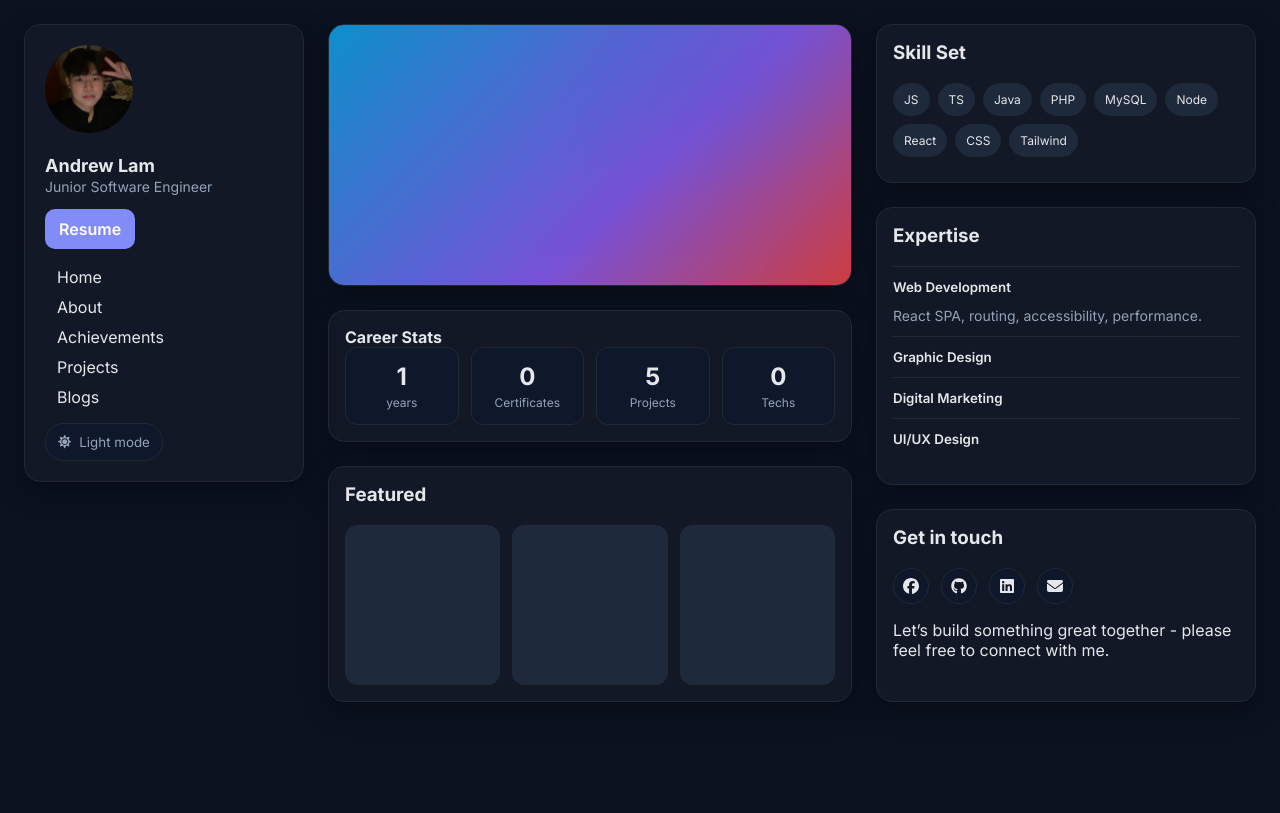
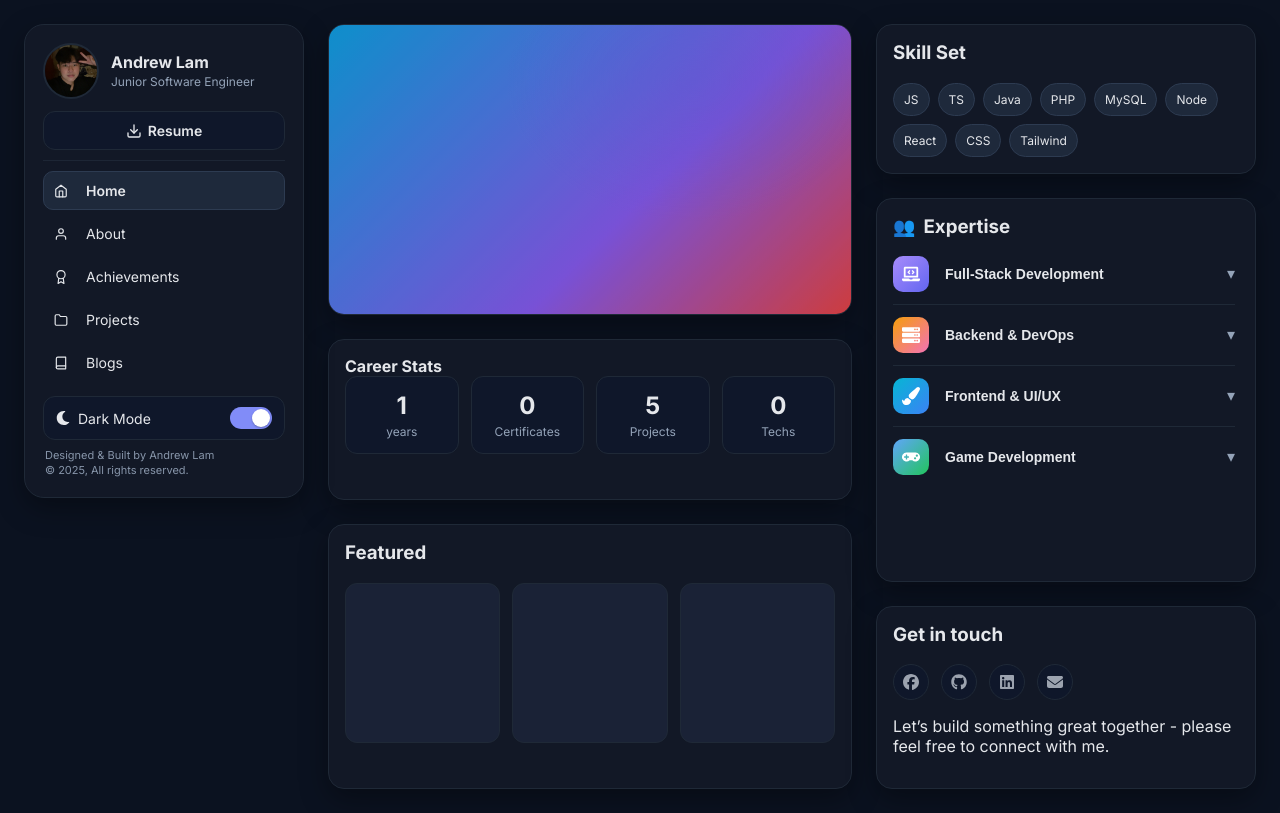
Before and after one commit to AndrewLam288/Andrew-Lam-Portfolio-Ver2, a React (Vite) app in the folder my-portfolio/: page / in a window 1280 px wide. Built offline with nearby package versions, Linux system fonts and the light colour scheme.

Commit message:
Fix overall layout, expertise title/description, fix theme toggle button, Fix styling and separate boxes (select expertise doens't affect others boxes)

```diff
--- a/my-portfolio/src/components/Contact/Contact.styles.js
+++ b/my-portfolio/src/components/Contact/Contact.styles.js
@@ -2,10 +2,19 @@ import styled from 'styled-components'
 import { Card } from '../Layout/AppLayout.styles'
 
 export const Wrap = styled(Card)`padding: 16px;`
+
 export const Row = styled.div`display: flex; gap: 12px; align-items: center;`
+
 export const IconBtn = styled.a`
   width: 36px; height: 36px; border-radius: 50%;
   display: grid; place-items: center;
   border: 1px solid ${({ theme }) => theme.colors.border};
   background: ${({ theme }) => theme.colors.surface};
-`
+  color: ${({ theme }) => theme.colors.icon};
+  transition: background .15s ease, border-color .15s ease;
+
+  &:hover {
+    background: ${({ theme }) => theme.colors.accentSoft};
+    border-color: ${({ theme }) => theme.colors.chipBorder};
+  }
+`;
--- a/my-portfolio/src/components/Expertise/Expertise.jsx
+++ b/my-portfolio/src/components/Expertise/Expertise.jsx
@@ -1,24 +1,95 @@
-import { useState } from 'react'
-import { Wrap, Item, Header, Body } from './Expertise.styles'
+import { useEffect, useRef, useState } from 'react';
+import {
+  Wrap, List, Row, IconBadge, Title, Chevron, Divider, Panel, Body
+} from './Expertise.styles';
+import { FaLaptopCode, FaServer, FaPaintBrush, FaGamepad } from "react-icons/fa";
 
 const rows = [
-  { title: 'Web Development', text: 'React SPA, routing, accessibility, performance.' },
-  { title: 'Graphic Design', text: 'Simple assets, banners, thumbnails.' },
-  { title: 'Digital Marketing', text: 'SEO basics, analytics, landing pages.' },
-  { title: 'UI/UX Design', text: 'Wireframes, prototypes, component systems.' },
-]
+  {
+    title: "Full-Stack Development",
+    text: `I enjoy building complete applications from the ground up - everything
+    from setting up REST APIs with Node.js or ASP.NET MVC to wiring up secure
+    authentication, user management, and interactive front-ends with React
+    and Angular. My projects focus on being clean, scalable, and easy to use.`,
+    icon: <FaLaptopCode />,
+    badge: "linear-gradient(135deg,#a78bfa,#6366f1)",
+  },
+  {
+    title: "Backend & DevOps",
+    text: `Behind the scenes, I am comfortable working with C#, Java, SQL Server,
+    MySQL, and MongoDB to make sure data flows reliably and securely. I have
+    also gained experience with Entity Framework and CI/CD pipelines, which
+    help keep code deployment smooth and professional.`,
+    icon: <FaServer />,
+    badge: "linear-gradient(135deg,#f59e0b,#f472b6)",
+  },
+  {
+    title: "Frontend & UI/UX",
+    text: `Design matters to me and I like creating responsive, user-friendly
+    interfaces with modern tools like React, Bootstrap, and CSS. I focus
+    on accessibility and clean layouts so that apps don't just work,
+    but feel intuitive to the people who use them.`,
+    icon: <FaPaintBrush />,
+    badge: "linear-gradient(135deg,#06b6d4,#3b82f6)",
+  },
+  {
+    title: "Game Development",
+    text: `I have always loved horror games, especially the logic and process that
+    goes into making worlds feel real and immersive. I am currently learning
+    and practicing with Unity and C#, experimenting with prototypes,
+    atmosphere, and real-time interactions. Game development is an exciting
+    journey for me, and I am eager to keep pushing my skills further as I grow.`,
+    icon: <FaGamepad />,
+    badge: "linear-gradient(135deg,#60a5fa,#22c55e)",
+  },
+];
 
 export default function Expertise() {
-  const [open, setOpen] = useState(0)
+  const [open, setOpen] = useState(-1);
+  const refs = useRef({});
+  const [heights, setHeights] = useState({});
+
+  useEffect(() => {
+    const h = {};
+    rows.forEach((_, i) => { h[i] = refs.current[i]?.scrollHeight || 0; });
+    setHeights(h);
+  }, []);
+
+  const toggle = (i) => setOpen((p) => (p === i ? -1 : i));
+
   return (
     <Wrap>
-      <h3 style={{ marginTop: 0 }}>Expertise</h3>
-      {rows.map((r, i) => (
-        <Item key={r.title}>
-          <Header onClick={() => setOpen((o) => (o === i ? -1 : i))}>{r.title}</Header>
-          {open === i && <Body>{r.text}</Body>}
-        </Item>
-      ))}
+      <h3 style={{ marginTop: 0, marginBottom: 6, display: 'flex', alignItems: 'center', gap: 8 }}>
+        <span style={{ fontSize: 18 }}>👥</span> Expertise
+      </h3>
+
+      <List>
+        {rows.map((r, i) => {
+          const expanded = open === i;
+          return (
+            <div key={r.title}>
+              <Row onClick={() => toggle(i)} aria-expanded={expanded} aria-controls={`exp-${i}`}>
+                <IconBadge style={{ background: r.badge }}>{r.icon}</IconBadge>
+                <Title>{r.title}</Title>
+                <Chevron $open={expanded}>▾</Chevron>
+              </Row>
+
+              <Panel $open={expanded} $h={heights[i] ?? 0}>
+                <Body
+                  id={`exp-${i}`}
+                  ref={(el) => (refs.current[i] = el)}
+                  role="region"
+                  aria-label={r.title}
+                >
+                  {r.text}
+                </Body>
+              </Panel>
+
+              {i !== rows.length - 1 && <Divider />}
+            </div>
+          );
+        })}
+      </List>
     </Wrap>
-  )
+  );
 }
--- a/my-portfolio/src/components/Expertise/Expertise.styles.js
+++ b/my-portfolio/src/components/Expertise/Expertise.styles.js
@@ -1,16 +1,93 @@
-import styled from 'styled-components'
-import { Card } from '../Layout/AppLayout.styles'
+import styled from 'styled-components';
+import { Card } from '../Layout/AppLayout.styles';
 
-export const Wrap = styled(Card)`padding: 16px;`
-export const Item = styled.div`
-  border-top: 1px solid ${({ theme }) => theme.colors.border};
-  &:first-child { border-top: 0; }
-`
-export const Header = styled.button`
-  width: 100%; text-align: left; padding: 12px 0;
-  background: none; border: 0; color: inherit; font-weight: 600; cursor: pointer;
-`
+export const Wrap = styled(Card)`
+  padding: 16px;
+
+  /* Fixed height so opening rows never pushes other boxes */
+  height: clamp(360px, 48vh, 520px);
+
+  display: flex;
+  flex-direction: column;
+  overflow: hidden; /* the inner List will scroll */
+`;
+
+export const List = styled.div`
+  flex: 1;
+  overflow: auto;
+
+  /* Reserve gutter so layout never shifts */
+  scrollbar-gutter: stable;
+
+  /* Hide scrollbar UI (keeps scrolling) */
+  scrollbar-width: none;            /* Firefox */
+  -ms-overflow-style: none;         /* IE/Edge legacy */
+  &::-webkit-scrollbar {            /* Chrome/Safari/Edge */
+    width: 0;
+    height: 0;
+  }
+
+  padding-right: 4px;
+`;
+
+export const Row = styled.button`
+  width: 100%;
+  display: grid;
+  grid-template-columns: 40px 1fr 16px; /* icon | title | chevron */
+  align-items: center;
+  gap: 12px;
+  padding: 12px 0;
+  background: none;
+  border: 0;
+  cursor: pointer;
+  color: ${({ theme }) => theme.colors.text};
+  text-align: left;
+
+  &:hover {
+    background: ${({ theme }) => theme.colors.accentSoft || theme.colors.chip};
+    border-radius: 10px;
+    padding-left: 8px;
+    padding-right: 8px;
+  }
+`;
+
+export const IconBadge = styled.span`
+  width: 36px; height: 36px;
+  border-radius: 10px;
+  display: grid; place-items: center;
+  color: #fff;
+  font-size: 18px;
+`;
+
+export const Title = styled.span`
+  font-weight: 600;
+  font-size: 14px;
+`;
+
+export const Chevron = styled.span`
+  font-size: 16px;
+  color: ${({ theme }) => theme.colors.subtext};
+  transform: rotate(${({ $open }) => ($open ? '180deg' : '0deg')});
+  transition: transform .22s cubic-bezier(.2,.8,.2,1);
+  justify-self: end;
+`;
+
+export const Divider = styled.div`
+  height: 1px;
+  background: ${({ theme }) => theme.colors.border};
+`;
+
+export const Panel = styled.div`
+  overflow: hidden;
+  max-height: ${({ $open, $h }) => ($open ? `${$h}px` : '0px')};
+  opacity: ${({ $open }) => ($open ? 1 : 0)};
+  transition:
+    max-height .28s cubic-bezier(.2,.8,.2,1),
+    opacity .22s ease;
+`;
+
 export const Body = styled.div`
   color: ${({ theme }) => theme.colors.subtext};
-  padding-bottom: 12px; font-size: 14px;
-`
+  font-size: 14px;
+  padding: 8px 4px 14px 52px; /* indent under title */
+`;
--- a/my-portfolio/src/components/Layout/AppLayout.styles.js
+++ b/my-portfolio/src/components/Layout/AppLayout.styles.js
@@ -1,4 +1,4 @@
-import styled from 'styled-components';
+import styled from 'styled-components'
 
 export const Shell = styled.div`
   max-width: 1440px;
@@ -16,7 +16,6 @@ export const Shell = styled.div`
   }
 `;
 
-/* Shared card container used by Sidebar, SkillSet, Expertise, Contact, etc. */
 export const Card = styled.section`
   background: ${({ theme }) => theme.colors.card};
   border: 1px solid ${({ theme }) => theme.colors.border};
--- a/my-portfolio/src/components/Sidebar/Sidebar.jsx
+++ b/my-portfolio/src/components/Sidebar/Sidebar.jsx
@@ -1,30 +1,56 @@
-import { NavLink } from 'react-router-dom'
-import ThemeToggle from '../ThemeToggle/ThemeToggle'
-import { Wrapper, Avatar, Name, Role, ResumeBtn, Nav, NavLinkItem } from './Sidebar.styles'
-import avatarImg from '../../assets/Andrew Lam Avatar.jpg'
+import { FiHome, FiUser, FiAward, FiFolder, FiBook, FiDownload } from 'react-icons/fi';
+import ThemeToggle from '../ThemeToggle/ThemeToggle';
+import avatarImg from '../../assets/Andrew Lam Avatar.jpg';
+import {
+  Wrapper,
+  Header,
+  Avatar,
+  Name,
+  Role,
+  ResumeBtn,
+  Divider,
+  Nav,
+  LinkItem,
+  Footer,
+  Muted
+} from './Sidebar.styles';
 
 export default function Sidebar({ mode, onToggle }) {
   return (
     <Wrapper>
-      <Avatar src={avatarImg} alt="Andrew Lam" />
-      <Name>Andrew Lam</Name>
-      <Role>Junior Software Engineer</Role>
+      {/* Top identity row */}
+      <Header>
+        <Avatar src={avatarImg} alt="Andrew Lam" />
+        <div>
+          <Name>Andrew Lam</Name>
+          <Role>Junior Software Engineer</Role>
+        </div>
+      </Header>
 
+      {/* Resume */}
       <ResumeBtn href="/src/assets/Andrew Lam Resume.pdf" target="_blank" rel="noreferrer">
-        Resume
+        <FiDownload /> Resume
       </ResumeBtn>
 
+      <Divider />
+
+      {/* Nav */}
       <Nav>
-        <NavLink to="/"><NavLinkItem>Home</NavLinkItem></NavLink>
-        <NavLink to="/about"><NavLinkItem>About</NavLinkItem></NavLink>
-        <NavLink to="/achievements"><NavLinkItem>Achievements</NavLinkItem></NavLink>
-        <NavLink to="/projects"><NavLinkItem>Projects</NavLinkItem></NavLink>
-        <NavLink to="/blogs"><NavLinkItem>Blogs</NavLinkItem></NavLink>
+        <LinkItem to="/" end><FiHome /> Home</LinkItem>
+        <LinkItem to="/about"><FiUser /> About</LinkItem>
+        <LinkItem to="/achievements"><FiAward /> Achievements</LinkItem>
+        <LinkItem to="/projects"><FiFolder /> Projects</LinkItem>
+        <LinkItem to="/blogs"><FiBook /> Blogs</LinkItem>
       </Nav>
 
-      <div style={{ marginTop: 16 }}>
+      {/* Footer: mode + tiny copyright */}
+      <Footer>
         <ThemeToggle mode={mode} onToggle={onToggle} />
-      </div>
+      </Footer>
+
+      <Muted>
+        Designed &amp; Built by Andrew Lam<br/>© {new Date().getFullYear()}, All rights reserved.
+      </Muted>
     </Wrapper>
-  )
+  );
 }
--- a/my-portfolio/src/components/Sidebar/Sidebar.styles.js
+++ b/my-portfolio/src/components/Sidebar/Sidebar.styles.js
@@ -1,47 +1,131 @@
-import styled from 'styled-components'
-import { Card } from '../Layout/AppLayout.styles'
+// src/components/Sidebar/Sidebar.styles.js
+import styled from 'styled-components';
+import { NavLink } from 'react-router-dom';
+import { Card } from '../Layout/AppLayout.styles';
 
+/* --- container --- */
 export const Wrapper = styled(Card)`
   position: sticky;
   top: 24px;
   height: fit-content;
-  padding: 20px;
-`
+  padding: 18px;
+  border-radius: 20px;
+`;
+
+/* --- header: avatar + text --- */
+export const Header = styled.div`
+  display: grid;
+  grid-template-columns: 56px 1fr;
+  gap: 12px;
+  align-items: center;
+  margin-bottom: 12px;
+`;
 
 export const Avatar = styled.img`
-  width: 88px;
-  height: 88px;
+  width: 56px;
+  height: 56px;
   border-radius: 50%;
   object-fit: cover;
-  margin-bottom: 12px;
-`
+  border: 2px solid ${({ theme }) => theme.colors.border};
+`;
 
 export const Name = styled.h2`
-  font-size: 18px; margin: 6px 0 2px;
-`
+  font-size: 16px;
+  font-weight: 700;
+  margin: 0 0 2px 0;
+  line-height: 1.2;
+  color: ${({ theme }) => theme.colors.text};
+`;
 
 export const Role = styled.div`
+  font-size: 12px;
   color: ${({ theme }) => theme.colors.subtext};
-  font-size: 14px; margin-bottom: 14px;
-`
+`;
 
+/* --- resume button (neutral pill, visible hover in light mode) --- */
 export const ResumeBtn = styled.a`
-  display: inline-block;
-  background: ${({ theme }) => theme.colors.accent};
-  color: white;
+  display: inline-flex;
+  align-items: center;
+  justify-content: center;
+  gap: 6px;
+  width: 100%;
   padding: 10px 14px;
-  border-radius: 10px;
+  border-radius: 12px;
+  background: ${({ theme }) => theme.colors.surface};
+  border: 1px solid ${({ theme }) => theme.colors.border};
   font-weight: 600;
-`
+  font-size: 14px;
+  color: ${({ theme }) => theme.colors.text};
+  transition: background .15s ease, border-color .15s ease, transform .08s ease;
+  text-decoration: none;
+  cursor: pointer;
+
+  svg { font-size: 16px; }
+
+  &:hover {
+    background: ${({ theme }) => theme.colors.hover || theme.colors.chip};
+    border-color: ${({ theme }) => theme.colors.chipBorder || theme.colors.border};
+    transform: translateY(-1px);
+  }
+`;
+
+/* --- separators & nav --- */
+export const Divider = styled.div`
+  height: 1px;
+  background: ${({ theme }) => theme.colors.border};
+  margin: 10px 0;
+  opacity: .9;
+`;
 
 export const Nav = styled.nav`
-  margin-top: 18px;
-  display: grid; gap: 10px;
-`
+  display: grid;
+  gap: 4px;
+`;
 
-export const NavLinkItem = styled.a`
-  padding: 10px 12px;
+/* --- nav item (active pill + visible hover in light mode) --- */
+export const LinkItem = styled(NavLink)`
+  display: grid;
+  grid-template-columns: 22px 1fr;
+  align-items: center;
+  gap: 10px;
+  padding: 10px 10px;
   border-radius: 10px;
   color: ${({ theme }) => theme.colors.text};
-  &:hover { background: ${({ theme }) => theme.colors.chip}; }
-`
+  font-size: 14px;
+  border: 1px solid transparent;
+  transition: background .15s ease, border-color .15s ease;
+
+  &.active {
+    background: ${({ theme }) => theme.colors.chip};
+    border: 1px solid ${({ theme }) => theme.colors.chipBorder || theme.colors.border};
+    font-weight: 600;
+  }
+
+  &:hover {
+    background: ${({ theme }) => theme.colors.accentSoft || theme.colors.chip};
+    border-color: ${({ theme }) => theme.colors.chipBorder || theme.colors.border};
+  }
+`;
+
+/* --- footer row where the theme toggle sits --- */
+export const Footer = styled.div`
+  margin-top: 14px;
+  padding: 8px 12px;
+  border-radius: 12px;
+  background: ${({ theme }) => theme.colors.surface};
+  border: 1px solid ${({ theme }) => theme.colors.border};
+
+  display: flex;
+  align-items: center;        /* vertical center */
+  justify-content: space-between;
+  min-height: 44px;           /* consistent height across themes */
+`;
+
+/* --- tiny copyright text --- */
+export const Muted = styled.p`
+  margin: 8px 2px 0;
+  font-size: 11px;
+  line-height: 1.4;
+  color: ${({ theme }) => theme.colors.subtext};
+  opacity: .9;
+`;
--- a/my-portfolio/src/components/SkillSet/SkillSet.styles.js
+++ b/my-portfolio/src/components/SkillSet/SkillSet.styles.js
@@ -7,8 +7,10 @@ export const Chips = styled.div`
 `
 export const Chip = styled.span`
   background: ${({ theme }) => theme.colors.chip};
-  border: 1px solid ${({ theme }) => theme.colors.border};
+  border: 1px solid ${({ theme }) => theme.colors.chipBorder};
   padding: 8px 10px;
   border-radius: 999px;
   font-size: 12px;
-`
+  color: ${({ theme }) => theme.colors.text};
+  &:hover { background: ${({ theme }) => theme.colors.accentSoft}; }
+`;
--- a/my-portfolio/src/components/ThemeToggle/ThemeToggle.jsx
+++ b/my-portfolio/src/components/ThemeToggle/ThemeToggle.jsx
@@ -1,22 +1,80 @@
-import { FaSun, FaMoon } from 'react-icons/fa'
-import styled from 'styled-components'
+import { FaSun, FaMoon } from 'react-icons/fa';
+import styled from 'styled-components';
 
-const Toggle = styled.button`
+/* Full-width row so Footer can space-between it cleanly */
+const Row = styled.div`
+  width: 100%;
+  display: flex;
+  align-items: center;           /* vertical center with the switch */
+  justify-content: space-between;
+`;
+
+/* Label: icon + text */
+const Label = styled.div`
   display: inline-flex;
   align-items: center;
-  gap: 8px;
-  padding: 10px 12px;
-  border-radius: 999px;
-  border: 1px solid ${({ theme }) => theme.colors.border};
-  background: ${({ theme }) => theme.colors.surface};
-  color: ${({ theme }) => theme.colors.subtext};
+  gap: 8px;                      /* space between icon and text */
+  font-size: 14px;
+  font-weight: 500;
+  color: ${({ theme }) => theme.colors.text};
+
+  svg { font-size: 14px; }
+`;
+
+/* Switch with knob on the right */
+const Switch = styled.label`
+  position: relative;
+  display: inline-block;
+  width: 42px;
+  height: 22px;
   cursor: pointer;
-`
+
+  input { opacity: 0; width: 0; height: 0; }
+
+  /* track */
+  span {
+    position: absolute;
+    inset: 0;
+    background: ${({ theme }) => theme.colors.border};
+    border-radius: 999px;
+    transition: background 0.2s ease;
+  }
+
+  /* knob */
+  span::before {
+    content: '';
+    position: absolute;
+    top: 2px;
+    left: 2px;
+    width: 18px;
+    height: 18px;
+    border-radius: 50%;
+    background: #fff;
+    box-shadow: 0 1px 2px rgba(0,0,0,.25);
+    transition: transform 0.2s ease;
+  }
+
+  input:checked + span {
+    background: ${({ theme }) => theme.colors.accent};
+  }
+  input:checked + span::before {
+    transform: translateX(20px);
+  }
+`;
 
 export default function ThemeToggle({ mode, onToggle }) {
+  const isDark = mode === 'dark';
   return (
-    <Toggle onClick={onToggle} aria-label="Toggle theme">
-      {mode === 'dark' ? <FaSun /> : <FaMoon />} {mode === 'dark' ? 'Light' : 'Dark'} mode
-    </Toggle>
-  )
+    <Row>
+      <Label>
+        {isDark ? <FaMoon /> : <FaSun />}
+        {isDark ? 'Dark Mode' : 'Light Mode'}
+      </Label>
+
+      <Switch>
+        <input type="checkbox" checked={isDark} onChange={onToggle} />
+        <span />
+      </Switch>
+    </Row>
+  );
 }
--- a/my-portfolio/src/styles/theme.js
+++ b/my-portfolio/src/styles/theme.js
@@ -1,31 +1,45 @@
 export const light = {
   name: 'light',
   colors: {
-    bg: '#f5f7fb',
-    surface: '#ffffff',
-    text: '#0f172a',
-    subtext: '#475569',
-    border: '#e5e7eb',
-    accent: '#6366f1',
-    card: '#ffffff',
-    chip: '#eef2ff',
+    // page + containers
+    bg: '#F3F5F9',
+    surface: '#FFFFFF',
+    card: '#FFFFFF',
+    border: '#E5E7EB',
+    text: '#111827',
+    subtext: '#4B5563',
+    // accents
+    accent: '#6366F1',
+    accentSoft: 'rgba(99,102,241,0.15)',
+    chip: '#EEF2FF',
+    chipBorder: '#C7D2FE',
+    hover: '#F5F7FB',
+    icon: '#6B7280',
+    focus: '#A5B4FC',
   },
   radius: '16px',
-  shadow: '0 8px 24px rgba(0,0,0,0.06)',
-}
+  shadow: '0 8px 24px rgba(17, 24, 39, 0.06)', // softer for light
+};
 
 export const dark = {
   name: 'dark',
   colors: {
+    // page + containers
     bg: '#0b1220',
     surface: '#0f172a',
+    card: '#121826',
+    border: '#1f2937',
     text: '#e5e7eb',
     subtext: '#94a3b8',
-    border: '#1f2937',
+    // accents
     accent: '#818cf8',
-    card: '#121826',
+    accentSoft: 'rgba(129,140,248,0.15)',
     chip: '#1e293b',
+    chipBorder: '#2d3b51',
+    hover: '#1a2236',
+    icon: '#9ca3af',
+    focus: '#3b82f6',
   },
   radius: '16px',
   shadow: '0 10px 28px rgba(0,0,0,0.35)',
-}
+};
```
Also changed, not shown: my-portfolio/src/components/Featured/Featured.styles.js (+9 -2 lines), my-portfolio/src/styles/GlobalStyle.js (+13 -3 lines), my-portfolio/vite.config.js (line endings or trailing spaces), 1 other file (tests, documents, lock files or other folders).
